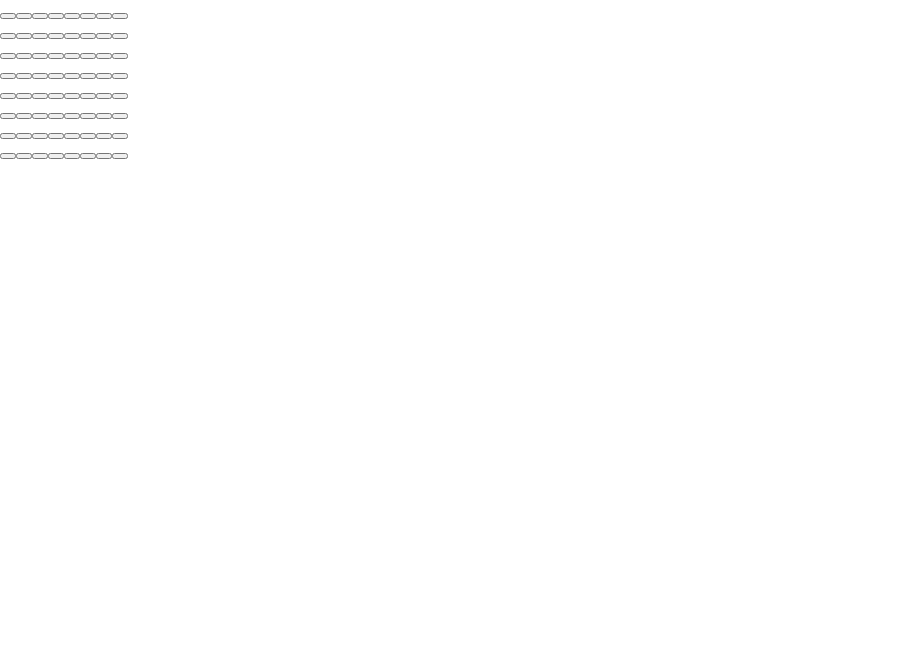
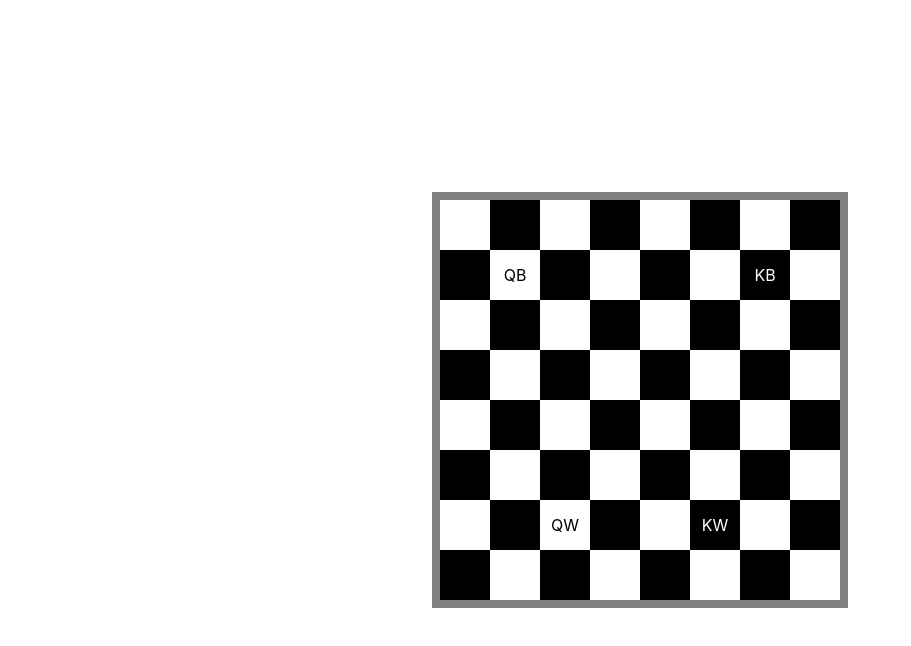
Before and after one commit to Freddynator8/SC-Challenges, a React (Create React App) app in the folder sc-frontend/: page / in a window 1280 px wide. Shown: the top 646 px of the page, without its empty margins (0-911 px from the left). Built offline with nearby package versions, Linux system fonts and the light colour scheme.

Commit message:
Game v2 - initial Start position set + turn  + removed const Square CSS - transformed to flexbox

```diff
--- a/sc-frontend/src/App.css
+++ b/sc-frontend/src/App.css
@@ -1,38 +1,34 @@
-.App {
-  text-align: center;
+.square{
+  display: flex;
+  flex-direction: row;
+  justify-content: center;
+  align-items: center;
+  height: 100%;
+  width: 100%;
+}
+.board-row{
+  display: flex;
+  flex-direction: row;
+  justify-content: center;
+  align-items: center;
+  height: 100%;
+  width: 100%;
 }
 
-.App-logo {
-  height: 40vmin;
-  pointer-events: none;
-}
-
-@media (prefers-reduced-motion: no-preference) {
-  .App-logo {
-    animation: App-logo-spin infinite 20s linear;
-  }
-}
-
-.App-header {
-  background-color: #282c34;
-  min-height: 100vh;
+.game-container{
   display: flex;
   flex-direction: column;
+  justify-content: center;
   align-items: center;
+  height: 50vh;
+  width: 50vh;
+  border: 0.5rem solid grey;
+}
+.container{
+  display: flex;
+  flex-direction: column;
   justify-content: center;
-  font-size: calc(10px + 2vmin);
-  color: white;
+  align-items: center;
+  height: 100vh;
+  width: 100vw;
 }
-
-.App-link {
-  color: #61dafb;
-}
-
-@keyframes App-logo-spin {
-  from {
-    transform: rotate(0deg);
-  }
-  to {
-    transform: rotate(360deg);
-  }
-}
--- a/sc-frontend/src/App.js
+++ b/sc-frontend/src/App.js
@@ -1,8 +1,13 @@
 import {useState} from "react";
+import './App.css';
 
 const Turn = {
     white: 0,
     black: 1
+}
+const FieldColor = {
+    white: "white",
+    black: "black"
 }
 const FieldTypes = {
     default: 0,
@@ -17,15 +22,19 @@ const FieldTypes = {
     queenWhiteAttacked: 9,
 }
 
-function Square({value, onSquareClicked}){
+function Square({color, value, onSquareClicked}){
+    const divStyle = {
+        backgroundColor: color,
+        color: (color === FieldColor.white? FieldColor.black: FieldColor.white),
+    }
   return(
-      <button className="square" onClick={onSquareClicked}>
+      <div style={divStyle} className="square" onClick={onSquareClicked}>
         {value}
-      </button>
+      </div>
   );
 }
 
-function Board({squares,isSelected}){
+function Board({squares,isSelected, turn}){
 
     function removeDots(fields){
         for(let field = 0; field < fields.length; field++){
@@ -234,97 +243,105 @@ function Board({squares,isSelected}){
         }
     }
   return(
-      <>
+      <div className="container">
+          <div className="game-container">
               <div className="board-row">
-              <Square value={parseCharacter(squares[0])} onSquareClicked={() => handleSquareClicked(0)}/>
-              <Square value={parseCharacter(squares[1])} onSquareClicked={() => handleSquareClicked(1)}/>
-              <Square value={parseCharacter(squares[2])} onSquareClicked={() => handleSquareClicked(2)}/>
-              <Square value={parseCharacter(squares[3])} onSquareClicked={() => handleSquareClicked(3)}/>
-              <Square value={parseCharacter(squares[4])} onSquareClicked={() => handleSquareClicked(4)}/>
-              <Square value={parseCharacter(squares[5])} onSquareClicked={() => handleSquareClicked(5)}/>
-              <Square value={parseCharacter(squares[6])} onSquareClicked={() => handleSquareClicked(6)}/>
-              <Square value={parseCharacter(squares[7])} onSquareClicked={() => handleSquareClicked(7)}/>
+                  <Square color={FieldColor.white} value={parseCharacter(squares[0])} onSquareClicked={() => handleSquareClicked(0,turn)}/>
+                  <Square color={FieldColor.black} value={parseCharacter(squares[1])} onSquareClicked={() => handleSquareClicked(1,turn)}/>
+                  <Square color={FieldColor.white} value={parseCharacter(squares[2])} onSquareClicked={() => handleSquareClicked(2,turn)}/>
+                  <Square color={FieldColor.black} value={parseCharacter(squares[3])} onSquareClicked={() => handleSquareClicked(3,turn)}/>
+                  <Square color={FieldColor.white} value={parseCharacter(squares[4])} onSquareClicked={() => handleSquareClicked(4,turn)}/>
+                  <Square color={FieldColor.black} value={parseCharacter(squares[5])} onSquareClicked={() => handleSquareClicked(5,turn)}/>
+                  <Square color={FieldColor.white} value={parseCharacter(squares[6])} onSquareClicked={() => handleSquareClicked(6,turn)}/>
+                  <Square color={FieldColor.black} value={parseCharacter(squares[7])} onSquareClicked={() => handleSquareClicked(7,turn)}/>
               </div>
               <div className="board-row">
-              <Square value={parseCharacter(squares[8])} onSquareClicked={() => handleSquareClicked(8)}/>
-              <Square value={parseCharacter(squares[9])} onSquareClicked={() => handleSquareClicked(9)}/>
-              <Square value={parseCharacter(squares[10])} onSquareClicked={() => handleSquareClicked(10)}/>
-              <Square value={parseCharacter(squares[11])} onSquareClicked={() => handleSquareClicked(11)}/>
-              <Square value={parseCharacter(squares[12])} onSquareClicked={() => handleSquareClicked(12)}/>
-              <Square value={parseCharacter(squares[13])} onSquareClicked={() => handleSquareClicked(13)}/>
-              <Square value={parseCharacter(squares[14])} onSquareClicked={() => handleSquareClicked(14)}/>
-              <Square value={parseCharacter(squares[15])} onSquareClicked={() => handleSquareClicked(15)}/>
+                  <Square color={FieldColor.black} value={parseCharacter(squares[8])} onSquareClicked={() => handleSquareClicked(8,turn)}/>
+                  <Square color={FieldColor.white} value={parseCharacter(squares[9])} onSquareClicked={() => handleSquareClicked(9,turn)}/>
+                  <Square color={FieldColor.black} value={parseCharacter(squares[10])} onSquareClicked={() => handleSquareClicked(10,turn)}/>
+                  <Square color={FieldColor.white} value={parseCharacter(squares[11])} onSquareClicked={() => handleSquareClicked(11,turn)}/>
+                  <Square color={FieldColor.black} value={parseCharacter(squares[12])} onSquareClicked={() => handleSquareClicked(12,turn)}/>
+                  <Square color={FieldColor.white} value={parseCharacter(squares[13])} onSquareClicked={() => handleSquareClicked(13,turn)}/>
+                  <Square color={FieldColor.black} value={parseCharacter(squares[14])} onSquareClicked={() => handleSquareClicked(14,turn)}/>
+                  <Square color={FieldColor.white} value={parseCharacter(squares[15])} onSquareClicked={() => handleSquareClicked(15,turn)}/>
               </div>
               <div className="board-row">
-              <Square value={parseCharacter(squares[16])} onSquareClicked={() => handleSquareClicked(16)}/>
-              <Square value={parseCharacter(squares[17])} onSquareClicked={() => handleSquareClicked(17)}/>
-              <Square value={parseCharacter(squares[18])} onSquareClicked={() => handleSquareClicked(18)}/>
-              <Square value={parseCharacter(squares[19])} onSquareClicked={() => handleSquareClicked(19)}/>
-              <Square value={parseCharacter(squares[20])} onSquareClicked={() => handleSquareClicked(20)}/>
-              <Square value={parseCharacter(squares[21])} onSquareClicked={() => handleSquareClicked(21)}/>
-              <Square value={parseCharacter(squares[22])} onSquareClicked={() => handleSquareClicked(22)}/>
-              <Square value={parseCharacter(squares[23])} onSquareClicked={() => handleSquareClicked(23)}/>
+                  <Square color={FieldColor.white} value={parseCharacter(squares[16])} onSquareClicked={() => handleSquareClicked(16,turn)}/>
+                  <Square color={FieldColor.black} value={parseCharacter(squares[17])} onSquareClicked={() => handleSquareClicked(17,turn)}/>
+                  <Square color={FieldColor.white} value={parseCharacter(squares[18])} onSquareClicked={() => handleSquareClicked(18,turn)}/>
+                  <Square color={FieldColor.black} value={parseCharacter(squares[19])} onSquareClicked={() => handleSquareClicked(19,turn)}/>
+                  <Square color={FieldColor.white} value={parseCharacter(squares[20])} onSquareClicked={() => handleSquareClicked(20,turn)}/>
+                  <Square color={FieldColor.black} value={parseCharacter(squares[21])} onSquareClicked={() => handleSquareClicked(21,turn)}/>
+                  <Square color={FieldColor.white} value={parseCharacter(squares[22])} onSquareClicked={() => handleSquareClicked(22,turn)}/>
+                  <Square color={FieldColor.black} value={parseCharacter(squares[23])} onSquareClicked={() => handleSquareClicked(23,turn)}/>
               </div>
               <div className="board-row">
-              <Square value={parseCharacter(squares[24])} onSquareClicked={() => handleSquareClicked(24)}/>
-              <Square value={parseCharacter(squares[25])} onSquareClicked={() => handleSquareClicked(25)}/>
-              <Square value={parseCharacter(squares[26])} onSquareClicked={() => handleSquareClicked(26)}/>
-              <Square value={parseCharacter(squares[27])} onSquareClicked={() => handleSquareClicked(27)}/>
-              <Square value={parseCharacter(squares[28])} onSquareClicked={() => handleSquareClicked(28)}/>
-              <Square value={parseCharacter(squares[29])} onSquareClicked={() => handleSquareClicked(29)}/>
-              <Square value={parseCharacter(squares[30])} onSquareClicked={() => handleSquareClicked(30)}/>
-              <Square value={parseCharacter(squares[31])} onSquareClicked={() => handleSquareClicked(31)}/>
+                  <Square color={FieldColor.black} value={parseCharacter(squares[24])} onSquareClicked={() => handleSquareClicked(24,turn)}/>
+                  <Square color={FieldColor.white} value={parseCharacter(squares[25])} onSquareClicked={() => handleSquareClicked(25,turn)}/>
+                  <Square color={FieldColor.black} value={parseCharacter(squares[26])} onSquareClicked={() => handleSquareClicked(26,turn)}/>
+                  <Square color={FieldColor.white} value={parseCharacter(squares[27])} onSquareClicked={() => handleSquareClicked(27,turn)}/>
+                  <Square color={FieldColor.black} value={parseCharacter(squares[28])} onSquareClicked={() => handleSquareClicked(28,turn)}/>
+                  <Square color={FieldColor.white} value={parseCharacter(squares[29])} onSquareClicked={() => handleSquareClicked(29,turn)}/>
+                  <Square color={FieldColor.black} value={parseCharacter(squares[30])} onSquareClicked={() => handleSquareClicked(30,turn)}/>
+                  <Square color={FieldColor.white} value={parseCharacter(squares[31])} onSquareClicked={() => handleSquareClicked(31,turn)}/>
               </div>
               <div className="board-row">
-              <Square value={parseCharacter(squares[32])} onSquareClicked={() => handleSquareClicked(32)}/>
-              <Square value={parseCharacter(squares[33])} onSquareClicked={() => handleSquareClicked(33)}/>
-              <Square value={parseCharacter(squares[34])} onSquareClicked={() => handleSquareClicked(34)}/>
-              <Square value={parseCharacter(squares[35])} onSquareClicked={() => handleSquareClicked(35)}/>
-              <Square value={parseCharacter(squares[36])} onSquareClicked={() => handleSquareClicked(36)}/>
-              <Square value={parseCharacter(squares[37])} onSquareClicked={() => handleSquareClicked(37)}/>
-              <Square value={parseCharacter(squares[38])} onSquareClicked={() => handleSquareClicked(38)}/>
-              <Square value={parseCharacter(squares[39])} onSquareClicked={() => handleSquareClicked(39)}/>
+                  <Square color={FieldColor.white} value={parseCharacter(squares[32])} onSquareClicked={() => handleSquareClicked(32,turn)}/>
+                  <Square color={FieldColor.black} value={parseCharacter(squares[33])} onSquareClicked={() => handleSquareClicked(33,turn)}/>
+                  <Square color={FieldColor.white} value={parseCharacter(squares[34])} onSquareClicked={() => handleSquareClicked(34,turn)}/>
+                  <Square color={FieldColor.black} value={parseCharacter(squares[35])} onSquareClicked={() => handleSquareClicked(35,turn)}/>
+                  <Square color={FieldColor.white} value={parseCharacter(squares[36])} onSquareClicked={() => handleSquareClicked(36,turn)}/>
+                  <Square color={FieldColor.black} value={parseCharacter(squares[37])} onSquareClicked={() => handleSquareClicked(37,turn)}/>
+                  <Square color={FieldColor.white} value={parseCharacter(squares[38])} onSquareClicked={() => handleSquareClicked(38,turn)}/>
+                  <Square color={FieldColor.black} value={parseCharacter(squares[39])} onSquareClicked={() => handleSquareClicked(39,turn)}/>
               </div>
               <div className="board-row">
-              <Square value={parseCharacter(squares[40])} onSquareClicked={() => handleSquareClicked(40)}/>
-              <Square value={parseCharacter(squares[41])} onSquareClicked={() => handleSquareClicked(41)}/>
-              <Square value={parseCharacter(squares[42])} onSquareClicked={() => handleSquareClicked(42)}/>
-              <Square value={parseCharacter(squares[43])} onSquareClicked={() => handleSquareClicked(43)}/>
-              <Square value={parseCharacter(squares[44])} onSquareClicked={() => handleSquareClicked(44)}/>
-              <Square value={parseCharacter(squares[45])} onSquareClicked={() => handleSquareClicked(45)}/>
-              <Square value={parseCharacter(squares[46])} onSquareClicked={() => handleSquareClicked(46)}/>
-              <Square value={parseCharacter(squares[47])} onSquareClicked={() => handleSquareClicked(47)}/>
+                  <Square color={FieldColor.black} value={parseCharacter(squares[40])} onSquareClicked={() => handleSquareClicked(40,turn)}/>
+                  <Square color={FieldColor.white} value={parseCharacter(squares[41])} onSquareClicked={() => handleSquareClicked(41,turn)}/>
+                  <Square color={FieldColor.black} value={parseCharacter(squares[42])} onSquareClicked={() => handleSquareClicked(42,turn)}/>
+                  <Square color={FieldColor.white} value={parseCharacter(squares[43])} onSquareClicked={() => handleSquareClicked(43,turn)}/>
+                  <Square color={FieldColor.black} value={parseCharacter(squares[44])} onSquareClicked={() => handleSquareClicked(44,turn)}/>
+                  <Square color={FieldColor.white} value={parseCharacter(squares[45])} onSquareClicked={() => handleSquareClicked(45,turn)}/>
+                  <Square color={FieldColor.black} value={parseCharacter(squares[46])} onSquareClicked={() => handleSquareClicked(46,turn)}/>
+                  <Square color={FieldColor.white} value={parseCharacter(squares[47])} onSquareClicked={() => handleSquareClicked(47,turn)}/>
               </div>
               <div className="board-row">
-              <Square value={parseCharacter(squares[48])} onSquareClicked={() => handleSquareClicked(48)}/>
-              <Square value={parseCharacter(squares[49])} onSquareClicked={() => handleSquareClicked(49)}/>
-              <Square value={parseCharacter(squares[50])} onSquareClicked={() => handleSquareClicked(50)}/>
-              <Square value={parseCharacter(squares[51])} onSquareClicked={() => handleSquareClicked(51)}/>
-              <Square value={parseCharacter(squares[52])} onSquareClicked={() => handleSquareClicked(52)}/>
-              <Square value={parseCharacter(squares[53])} onSquareClicked={() => handleSquareClicked(53)}/>
-              <Square value={parseCharacter(squares[54])} onSquareClicked={() => handleSquareClicked(54)}/>
-              <Square value={parseCharacter(squares[55])} onSquareClicked={() => handleSquareClicked(55)}/>
+                  <Square color={FieldColor.white} value={parseCharacter(squares[48])} onSquareClicked={() => handleSquareClicked(48,turn)}/>
+                  <Square color={FieldColor.black} value={parseCharacter(squares[49])} onSquareClicked={() => handleSquareClicked(49,turn)}/>
+                  <Square color={FieldColor.white} value={parseCharacter(squares[50])} onSquareClicked={() => handleSquareClicked(50,turn)}/>
+                  <Square color={FieldColor.black} value={parseCharacter(squares[51])} onSquareClicked={() => handleSquareClicked(51,turn)}/>
+                  <Square color={FieldColor.white} value={parseCharacter(squares[52])} onSquareClicked={() => handleSquareClicked(52,turn)}/>
+                  <Square color={FieldColor.black} value={parseCharacter(squares[53])} onSquareClicked={() => handleSquareClicked(53,turn)}/>
+                  <Square color={FieldColor.white} value={parseCharacter(squares[54])} onSquareClicked={() => handleSquareClicked(54,turn)}/>
+                  <Square color={FieldColor.black} value={parseCharacter(squares[55])} onSquareClicked={() => handleSquareClicked(55,turn)}/>
               </div>
               <div className="board-row">
-              <Square value={parseCharacter(squares[56])} onSquareClicked={() => handleSquareClicked(56)}/>
-              <Square value={parseCharacter(squares[57])} onSquareClicked={() => handleSquareClicked(57)}/>
-              <Square value={parseCharacter(squares[58])} onSquareClicked={() => handleSquareClicked(58)}/>
-              <Square value={parseCharacter(squares[59])} onSquareClicked={() => handleSquareClicked(59)}/>
-              <Square value={parseCharacter(squares[60])} onSquareClicked={() => handleSquareClicked(60)}/>
-              <Square value={parseCharacter(squares[61])} onSquareClicked={() => handleSquareClicked(61)}/>
-              <Square value={parseCharacter(squares[62])} onSquareClicked={() => handleSquareClicked(62)}/>
-              <Square value={parseCharacter(squares[63])} onSquareClicked={() => handleSquareClicked(63)}/>
+                  <Square color={FieldColor.black} value={parseCharacter(squares[56])} onSquareClicked={() => handleSquareClicked(56,turn)}/>
+                  <Square color={FieldColor.white} value={parseCharacter(squares[57])} onSquareClicked={() => handleSquareClicked(57,turn)}/>
+                  <Square color={FieldColor.black} value={parseCharacter(squares[58])} onSquareClicked={() => handleSquareClicked(58,turn)}/>
+                  <Square color={FieldColor.white} value={parseCharacter(squares[59])} onSquareClicked={() => handleSquareClicked(59,turn)}/>
+                  <Square color={FieldColor.black} value={parseCharacter(squares[60])} onSquareClicked={() => handleSquareClicked(60,turn)}/>
+                  <Square color={FieldColor.white} value={parseCharacter(squares[61])} onSquareClicked={() => handleSquareClicked(61,turn)}/>
+                  <Square color={FieldColor.black} value={parseCharacter(squares[62])} onSquareClicked={() => handleSquareClicked(62,turn)}/>
+                  <Square color={FieldColor.white} value={parseCharacter(squares[63])} onSquareClicked={() => handleSquareClicked(63,turn)}/>
               </div>
-      </>
+          </div>
+      </div>
   )
 }
 
 export default function Game(){
-const [squares, setSquare] = useState(Array(64).fill(0));
-const [isSelected, setSelected] = useState(-1);
+let squares = Array(64).fill(0);
+let isSelected = -1;
+let turn = Turn.white;
+squares[14] = FieldTypes.knightBlack;
+squares[9] = FieldTypes.queenBlack;
+squares[53] = FieldTypes.knightWhite;
+squares[50] = FieldTypes.queenWhite;
+
 return(
     <div className="game">
-        <Board squares={squares} isSelected={isSelected} />
+        <Board squares={squares} isSelected={isSelected} turn={turn} />
     </div>
 )
 }
```
Lines whose indentation alone changed are shown as unchanged.
